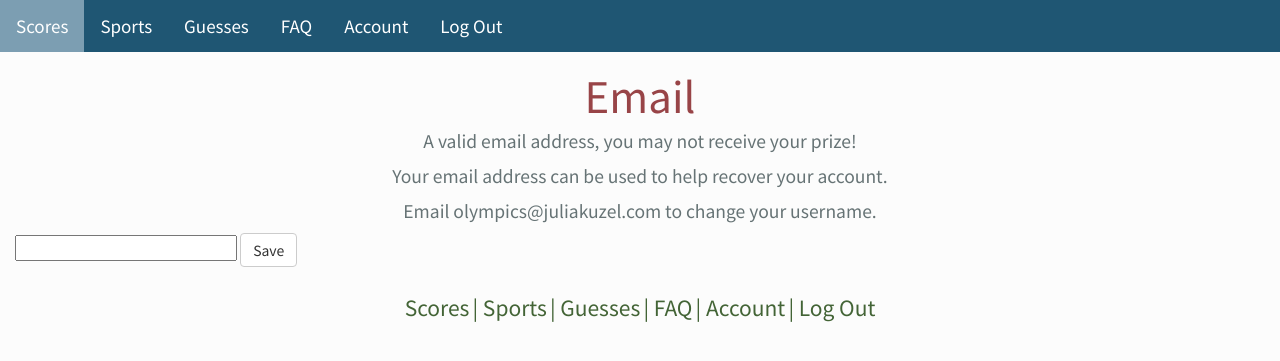
After one commit to BoggsParty/Olympics2021, a Django app: template registration/templates/registration/email_change_form.html in a window 1280 px wide. The commit adds this page. Shown: the top 361 px of the page. Run offline with Django 3.2, Linux system fonts and the light colour scheme; the template is opened without the code that fills it, so the values that code supplies are empty, except form fields; tables that the repository leaves empty hold one stand-in row (values such as "Sample post"); form fields are guessed from the names that the template uses; some libraries are stand-ins or nearby versions.

Commit message:
added email changing

```diff
--- a/mysite/urls.py
+++ b/mysite/urls.py
@@ -26,4 +26,5 @@ urlpatterns = [
     url(r'^', include('pages.urls')),
     url(r'^', include('participants.urls')),
 
+
 ] + static(settings.MEDIA_URL, document_root=settings.MEDIA_ROOT)
--- a/pages/urls.py
+++ b/pages/urls.py
@@ -1,6 +1,7 @@
 from django.conf.urls import include, url
 from django.conf.urls import handler404, handler500
 from . import views
+from django.urls import path
 from django.views.generic.edit import CreateView
 from django.contrib.auth.forms import UserCreationForm
 from django.contrib.auth import views as auth_views
@@ -9,13 +10,14 @@ urlpatterns = [
 url(r'sports/$', views.sport_menu, name='sport_menu'),
 url(r'faq/', views.FAQ, name='FAQ'),
 url(r'detail/(?P<sport>[\w-]+)', views.sport_detail, name='sport-detail'),
+url(r'^user/email/$', views.update_email, name='update_email'),
 url(r'^user/settings/$', views.edit_settings, name='edit-settings'),
 url(r'^user/settings-saved/$', views.edit_settings_saved, name='edit-settings-saved'),
 url(r'change-password/', auth_views.PasswordChangeView.as_view()),
 url('^create-account/', CreateView.as_view(
         template_name='registration/createaccount.html',
         form_class=UserCreationForm,
-        success_url='/user/settings/'
+        success_url='/user/email/'
     )),
 url(r'^logout/$', views.log_out, name='log-out'),
 url(r'^calc_scores/$', views.score_calculation, name='score_calculation'),
--- a/registration/forms.py
+++ b/registration/forms.py
@@ -2,6 +2,12 @@ from django.forms import ModelForm
 from django import forms
 from django.contrib.auth.models import User
 from registration.models import Extended_User
+
+class Edit_EmailForm(forms.ModelForm):
+
+    class Meta:
+        model = User
+        fields = ("email",)
 
 class Edit_SettingsForm(forms.ModelForm):
 
--- /dev/null
+++ b/registration/templates/registration/email_change_form.html
@@ -0,0 +1,26 @@
+{% extends 'pages/header-footer.html' %}
+
+{% block content %}
+<div class="container-fluid">
+    <div class="row center">
+        <div class="col-sm-12">
+            <h1>Email</h1>
+        </div>
+    </div>
+</div>
+<div class="container-fluid">
+    <div class="row center">
+        <div class="col-sm-12">
+            <p>A valid email address, you may not receive your prize!<p>
+            <p>Your email address can be used to help recover your account.</p>
+			<p>Email olympics@juliakuzel.com to change your username.</p>
+        </div>
+    </div>
+</div>
+<div class="container-fluid">
+    <form method="POST" class="post-form" enctype="multipart/form-data">{% csrf_token %}
+        {{ form.email }}
+		<button type="submit" class="save btn btn-default">Save</button>
+    </form>
+</div>
+{% endblock %}
--- a/registration/templates/registration/settings.html
+++ b/registration/templates/registration/settings.html
@@ -13,6 +13,7 @@
         <div class="col-sm-12">
             <p>If you do not provide a real name or a valid email address, you may not receive your prize!<p>
             <p>Your email address can be used to help recover your account.</p>
+			<p>Email olympics@juliakuzel.com to change your username.</p>
         </div>
     </div>
 </div>
@@ -28,12 +29,10 @@
         <p>Last Name:{{form.last_name}}</p>
     <div class="row">
         <div class="col-sm-12">
-            <h3>Current Email (Optional):</h3>
+            <h3>Current Email:</h3>
             <h4>{{settings.email}}</h4>
         </div>
     </div>
-        {{ form.email }}
-        <p>Receive email notifications for future Olympics? {{ form.notifications }} yes</p>
 		<button type="submit" class="save btn btn-default">Save</button>
     </form>
 <!---<div class="container-fluid">
```
Also changed, not shown: pages/views.py (+17 -2 lines), registration/templates/registration/password_reset_email.txt (added, +15 -0 lines), registration/templates/registration/settings-saved.html (+9 -9 lines).
